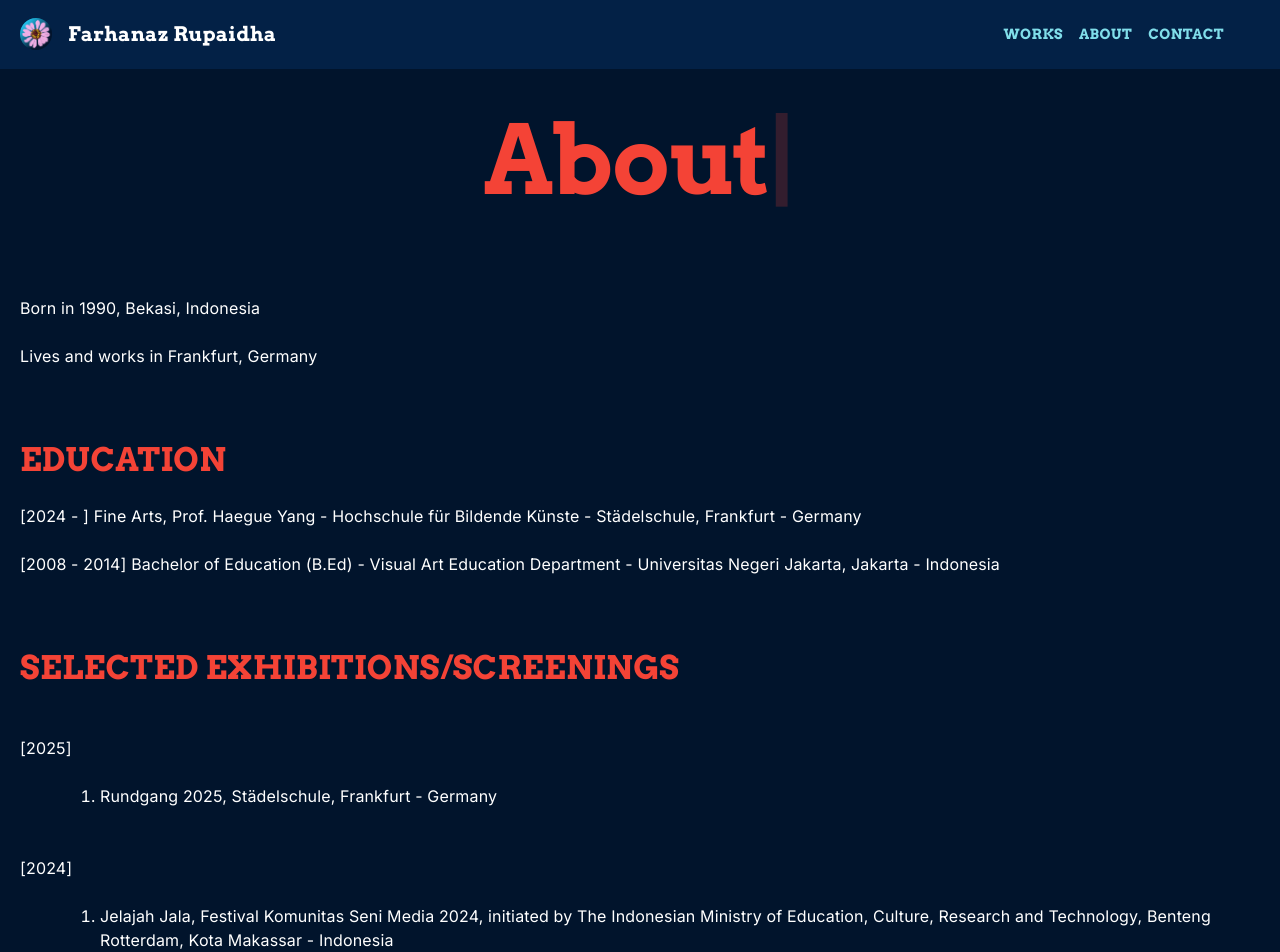
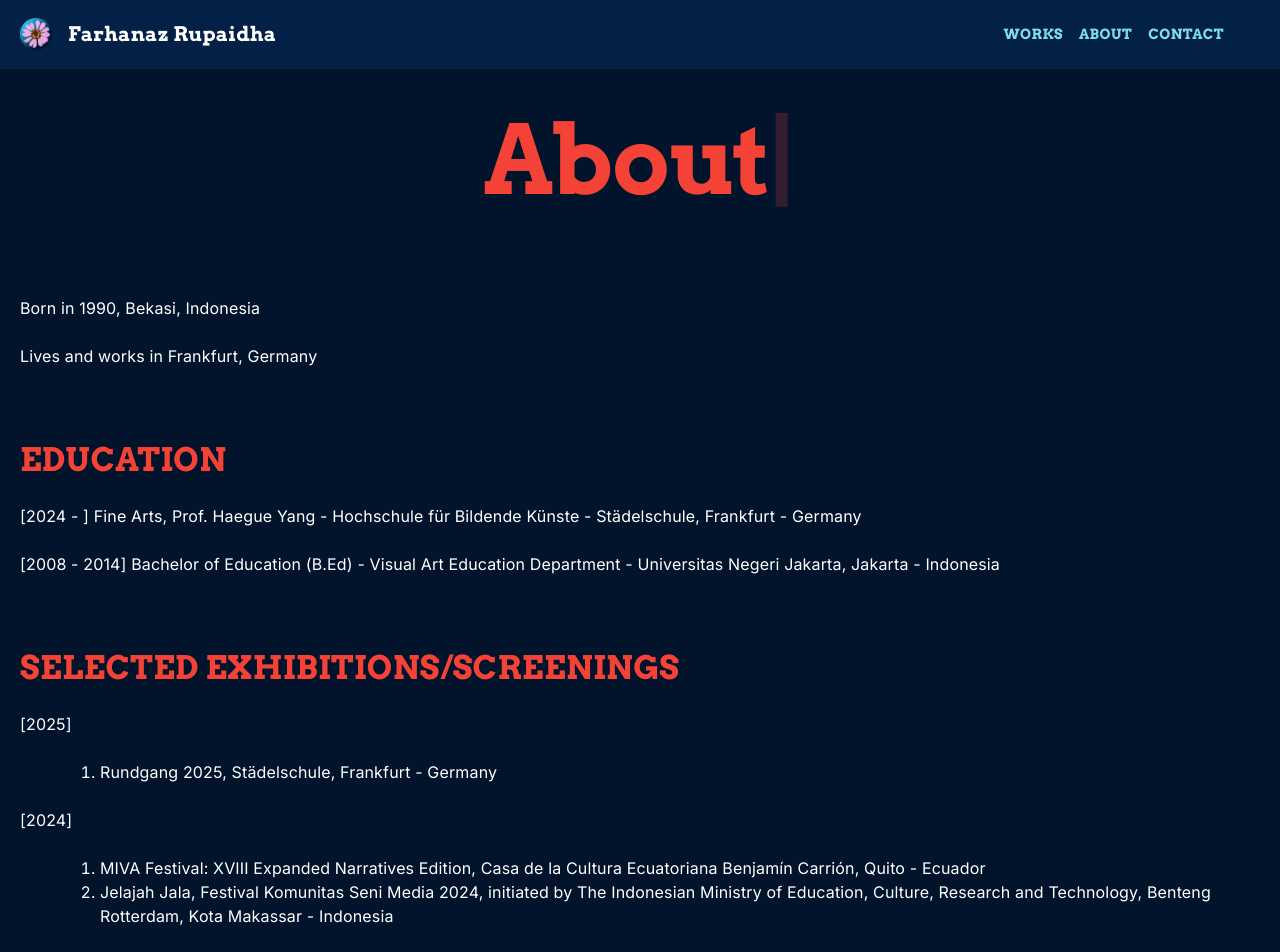
Before and after one commit to farhanazrupaidha/farhanazrupaidha-markdown, a Next.js app: page /about in a window 1280 px wide. Shown: the top 952 px of the page. Built offline with nearby package versions, Linux system fonts and the light colour scheme; no server answers; what @mui/material-nextjs would draw is missing.

Commit message:
5th commit

```diff
--- a/src/app/about/page.tsx
+++ b/src/app/about/page.tsx
@@ -37,16 +37,19 @@ export default function Index() {
         <p>[2008 - 2014] Bachelor of Education (B.Ed) - Visual Art Education Department - Universitas Negeri Jakarta, Jakarta - Indonesia</p>
         <p>&nbsp;</p>
         <Typography variant="h4" color="#f44336" sx={{mb:1, mt:2}}>SELECTED EXHIBITIONS/SCREENINGS</Typography>
-        <p><br />[2025]&nbsp;</p>
+        <p>[2025]</p>
         <ol className="list-decimal my-6 list-outside ml-20">
         <li>
-        <p>Rundgang 2025, Städelschule, Frankfurt - Germany</p>
+        <div>Rundgang 2025, Städelschule, Frankfurt - Germany</div>
         </li>
         </ol>
-        <p><br />[2024]&nbsp;</p>
+        <p>[2024]</p>
         <ol className="list-decimal my-6 list-outside ml-20">
         <li>
-        <p>Jelajah Jala, Festival Komunitas Seni Media 2024,&nbsp;initiated by The Indonesian Ministry of Education, Culture, Research and Technology, Benteng Rotterdam, Kota Makassar - Indonesia</p>
+        <div>MIVA Festival: XVIII Expanded Narratives Edition,&nbsp;Casa de la Cultura Ecuatoriana Benjamín Carrión, Quito - Ecuador</div>
+        </li>
+        <li>
+        <div>Jelajah Jala, Festival Komunitas Seni Media 2024,&nbsp;initiated by The Indonesian Ministry of Education, Culture, Research and Technology, Benteng Rotterdam, Kota Makassar - Indonesia</div>
         </li>
         </ol>
         <p>[2021]</p>
```
